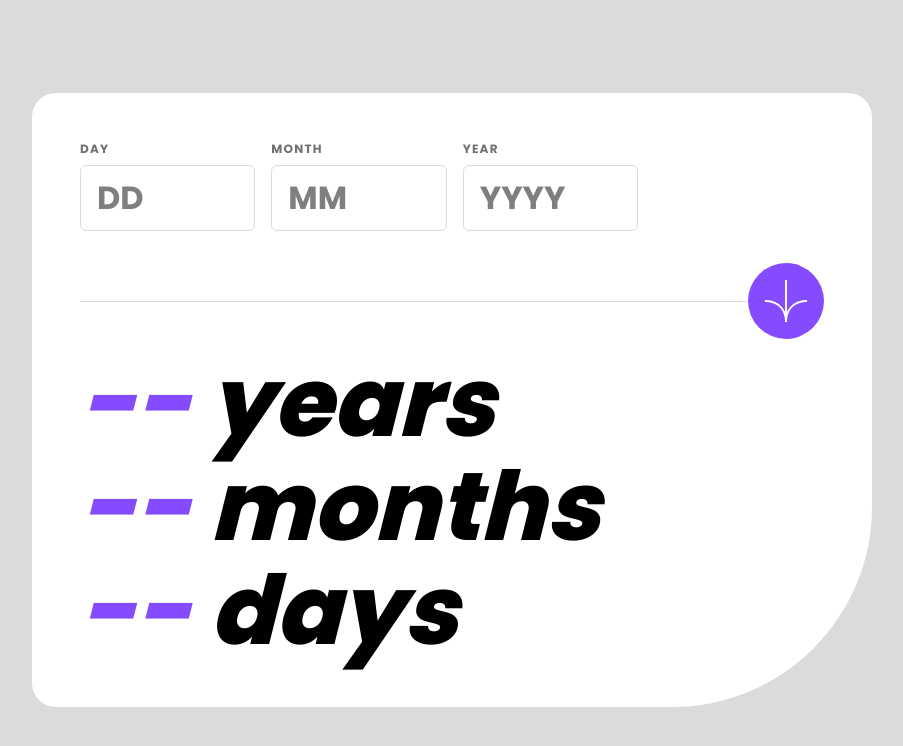
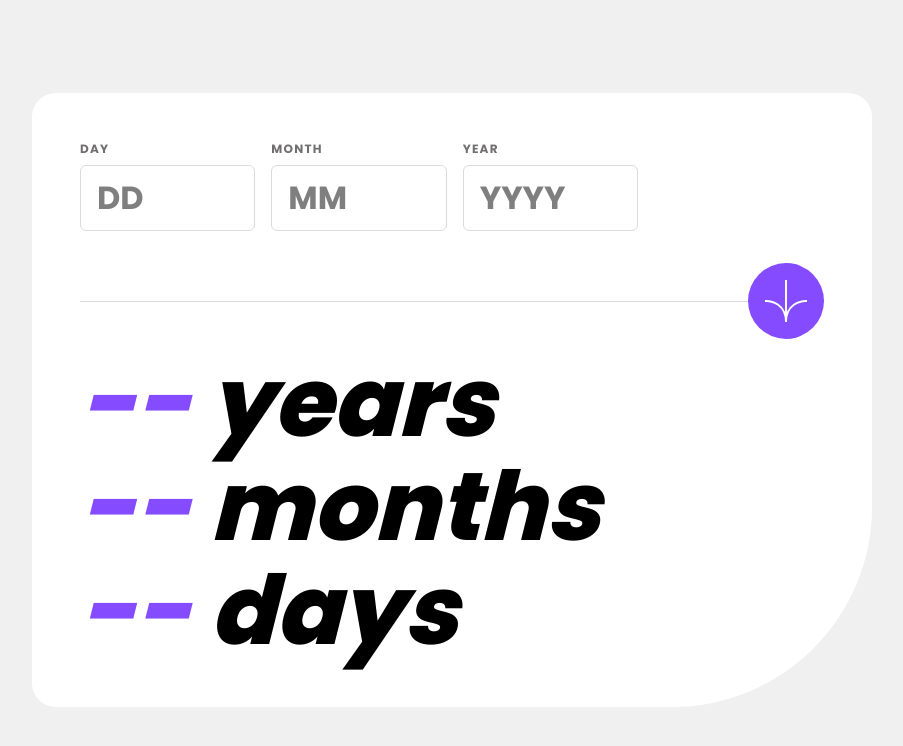
Before and after one commit to fermop/age-calculator-app, a Next.js app: page / in a window 1280 px wide. Shown: the top 746 px of the page, without its empty margins (188-1091 px from the left). Built offline with nearby package versions, Linux system fonts and the light colour scheme.

Commit message:
fix: add closest bg-color as the design

```diff
--- a/src/app/layout.tsx
+++ b/src/app/layout.tsx
@@ -22,7 +22,7 @@ export default function RootLayout({
   return (
     <html lang="en">
       <body
-        className={`min-h-dvh bg-neutral-grey-200 font-poppins flex flex-col items-center justify-center ${poppins.variable} antialiased`}
+        className={`min-h-dvh bg-neutral-grey-100 font-poppins flex flex-col items-center justify-center ${poppins.variable} antialiased`}
       >
         {children}
 
```
